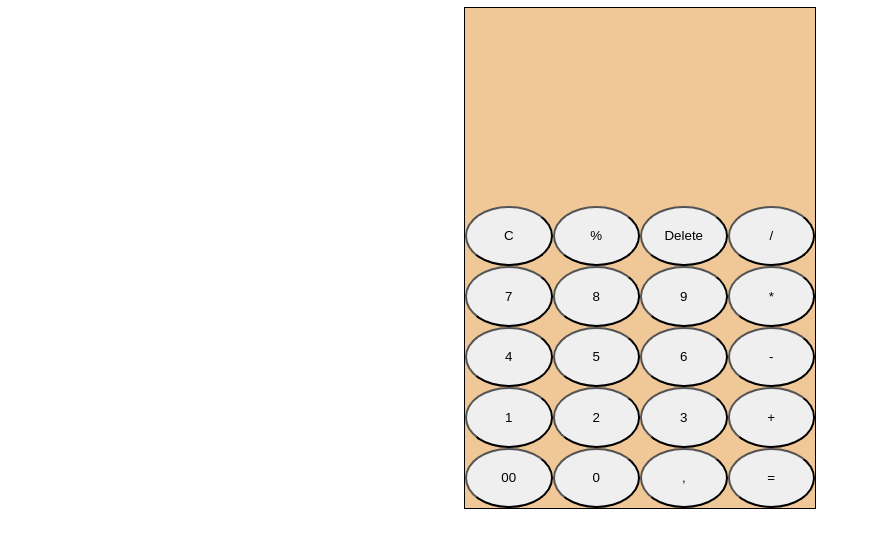
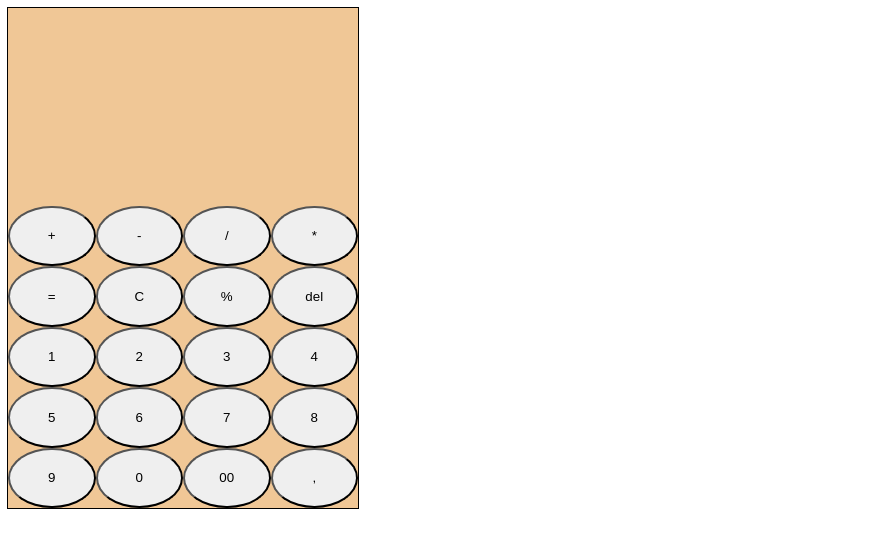
Before and after one commit to Airadoz/Calculator-Project, a plain HTML site: page index.html in a window 1280 px wide. Shown: the whole page, without its empty margins (0-872 px from the left). Drawn offline with Linux system fonts and the light colour scheme.

Commit message:
Changed html id's to data-attributes

```diff
--- a/index.html
+++ b/index.html
@@ -9,34 +9,32 @@
     <script src="./main.js" defer></script>
 </head>
 <body>
-    <div class="container">
-        <div class="wrapper">
-            <div class="screen">
+<div class="wrapper">
+    <div class="screen" data-output="0">
 
-            </div>
-        <div class="buttons">
-                <button id="plus" value="1">+</button>
-                <button id="minus">-</button>
-                <button id="multiply">*</button>
-                <button id="divide">/</button>
-                <button id="clear">C</button>
-                <button id="percent">%</button>
-                <button id="equals">=</button>
-                <button id="del">Delete</button>
-                <button id="one">1</button>
-                <button id="two">2</button>
-                <button id="three">3</button>
-                <button id="four">4</button>
-                <button id="five">5</button>
-                <button id="six">6</button>
-                <button id="seven">7</button>
-                <button id="eight">8</button>
-                <button id="nine">9</button>
-                <button id="zero">0</button>
-                <button id="double-zero">00</button>
-                <button id="coma">,</button>
-        </div>
-        </div>
     </div>
+    <div class="buttons">
+        <button data-function-button-value="plus" data-grid-area-value="plus">+</button>
+        <button data-function-button-value="minus" data-grid-area-value="minus">-</button>
+        <button data-function-button-value="divide" data-grid-area-value="divide">/</button>
+        <button data-function-button-value="multiply" data-grid-area-value="multiplys">*</button>
+        <button data-function-button-value="equals" data-grid-area-value="equals">=</button>
+        <button data-function-button-value="clear" data-grid-area-value="clear">C</button>
+        <button data-function-button-value="percent" data-grid-area-value="percent">%</button>
+        <button data-function-button-value="delete" data-grid-area-value="delete">del</button>
+        <button data-number-value="1" data-grid-area-value="1">1</button>
+        <button data-number-value="2" data-grid-area-value="2">2</button>
+        <button data-number-value="3" data-grid-area-value="3">3</button>
+        <button data-number-value="4" data-grid-area-value="4">4</button>
+        <button data-number-value="5" data-grid-area-value="5">5</button>
+        <button data-number-value="6" data-grid-area-value="6">6</button>
+        <button data-number-value="7" data-grid-area-value="7">7</button>
+        <button data-number-value="8" data-grid-area-value="8">8</button>
+        <button data-number-value="9" data-grid-area-value="9">9</button>
+        <button data-number-value="0" data-grid-area-value="0">0</button>
+        <button data-number-value="00" data-grid-area-value="00">00</button>
+        <button data-number-value="," data-grid-area-value="coma">,</button>
+    </div>
+</div>
 </body>
 </html>
```
